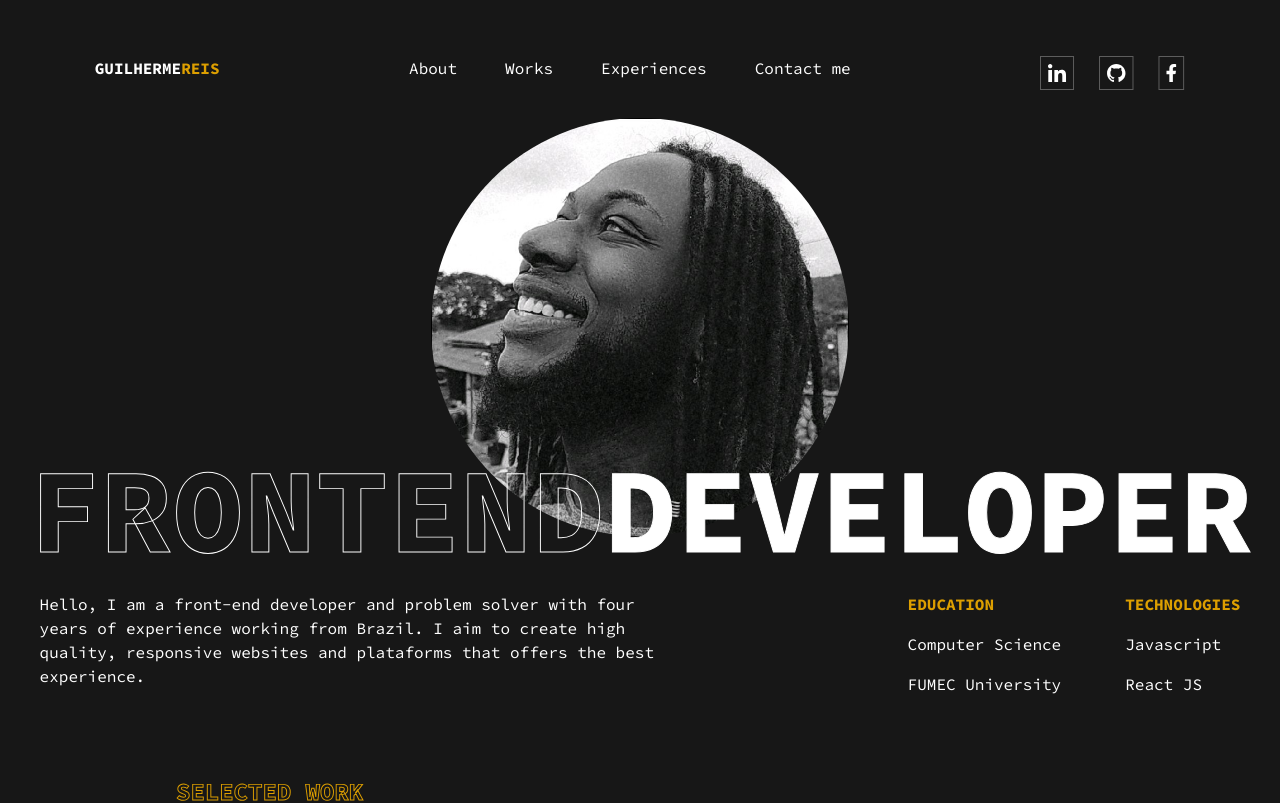
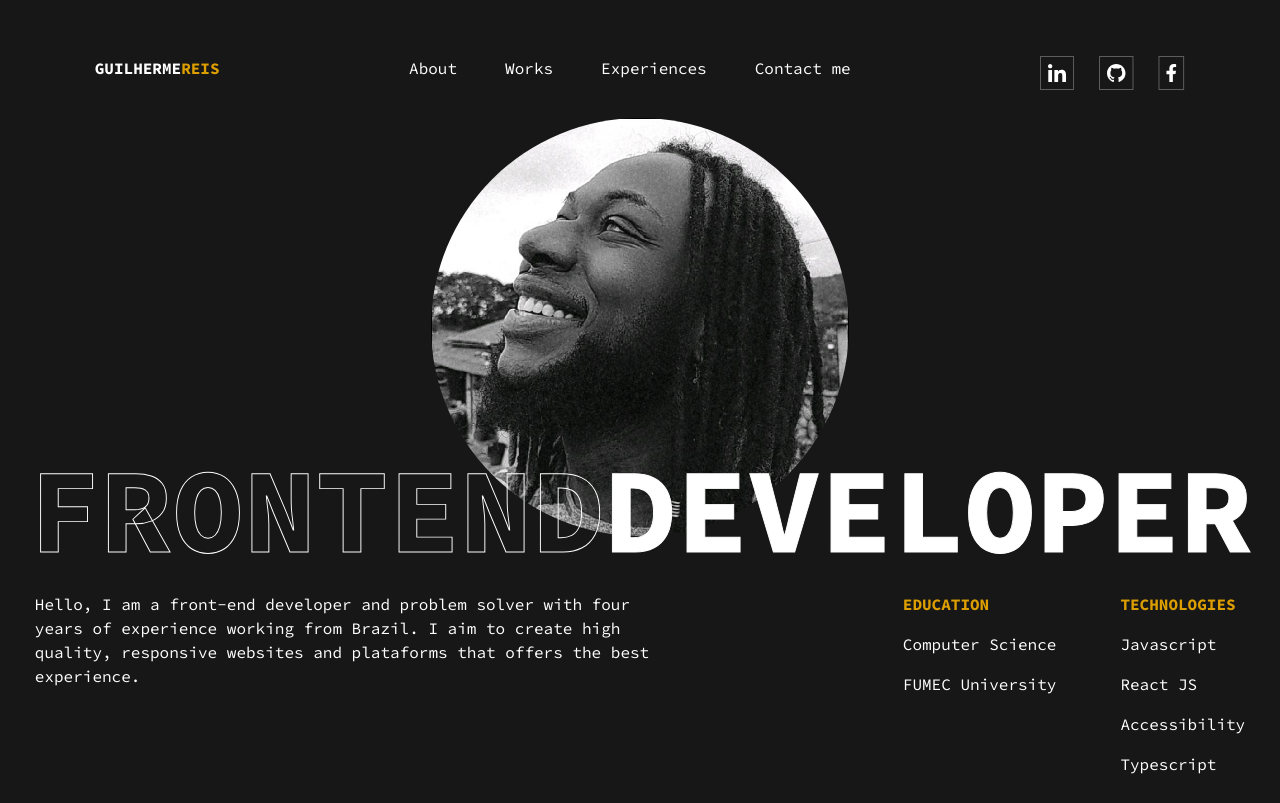
Before and after one commit to Guilherme1067/MyPortio, a React (Vite) app: page / in a window 1280 px wide. Shown: the top 803 px of the page. Built offline with nearby package versions, Linux system fonts and the light colour scheme.

Commit message:
added new skills

```diff
--- a/src/components/Info.tsx
+++ b/src/components/Info.tsx
@@ -4,6 +4,8 @@ import mySelf from '/assets/itsme.jpg'
 interface InfoContainerProps {
   children: ReactNode;
 }
+
+const skills = ["Javascript", "React JS", "Accessibility", "Typescript"]
 
 function InfoContainer({ children }: InfoContainerProps) {
   return (<main id="About" className=' flex items-center justify-center '>
@@ -50,8 +52,11 @@ function Education() {
 
       <div className='flex flex-col gap-4'>
         <p className='text-yellow font-bold'>TECHNOLOGIES</p>
-        <p className='text-white text-sm sm:text-base'>Javascript</p>
-        <p className='text-white text-sm sm:text-base'>React JS</p>
+        {skills.map(skill => {
+          return (
+            <p key={skill} className='text-white text-sm sm:text-base'>{skill}</p>
+          )
+        })}
       </div>
     </div>
   )
```
